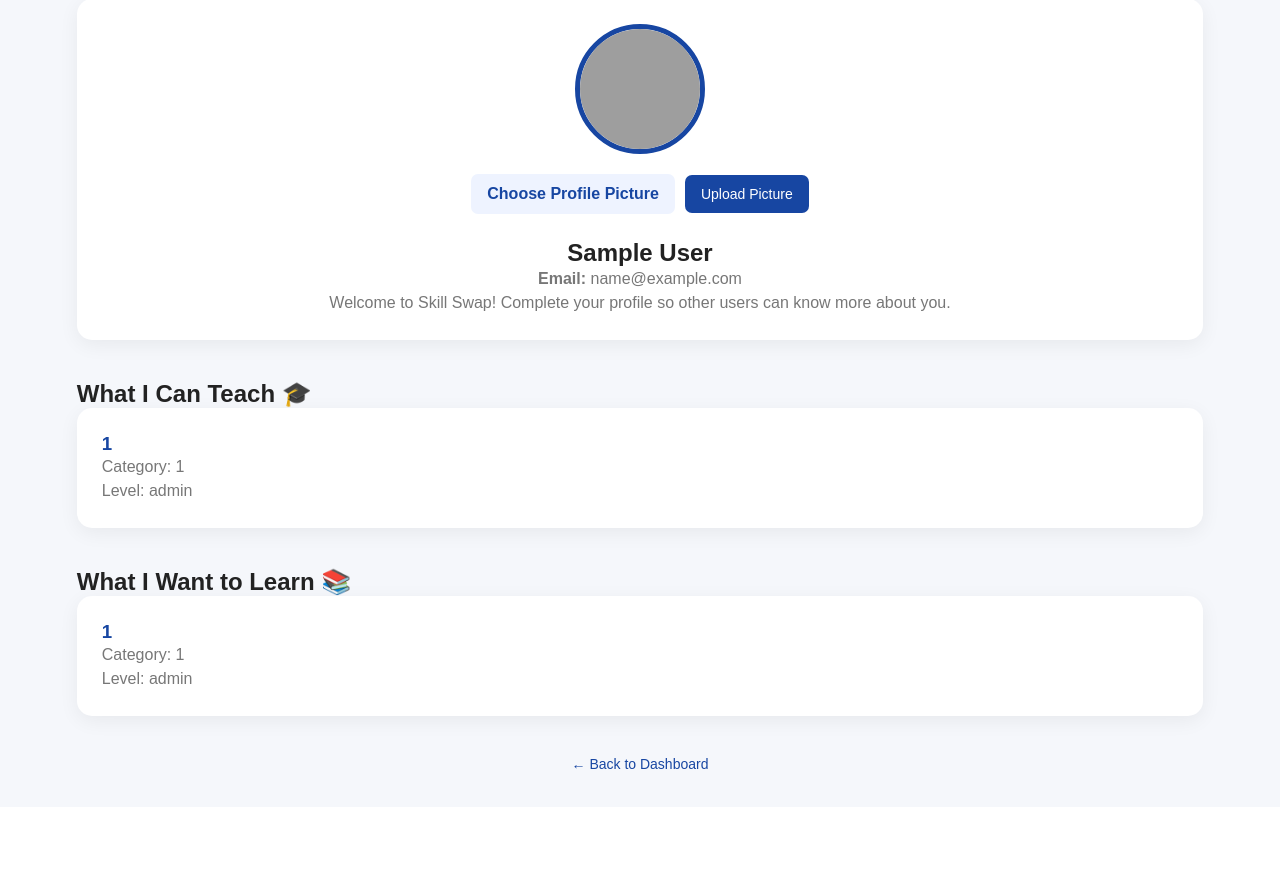
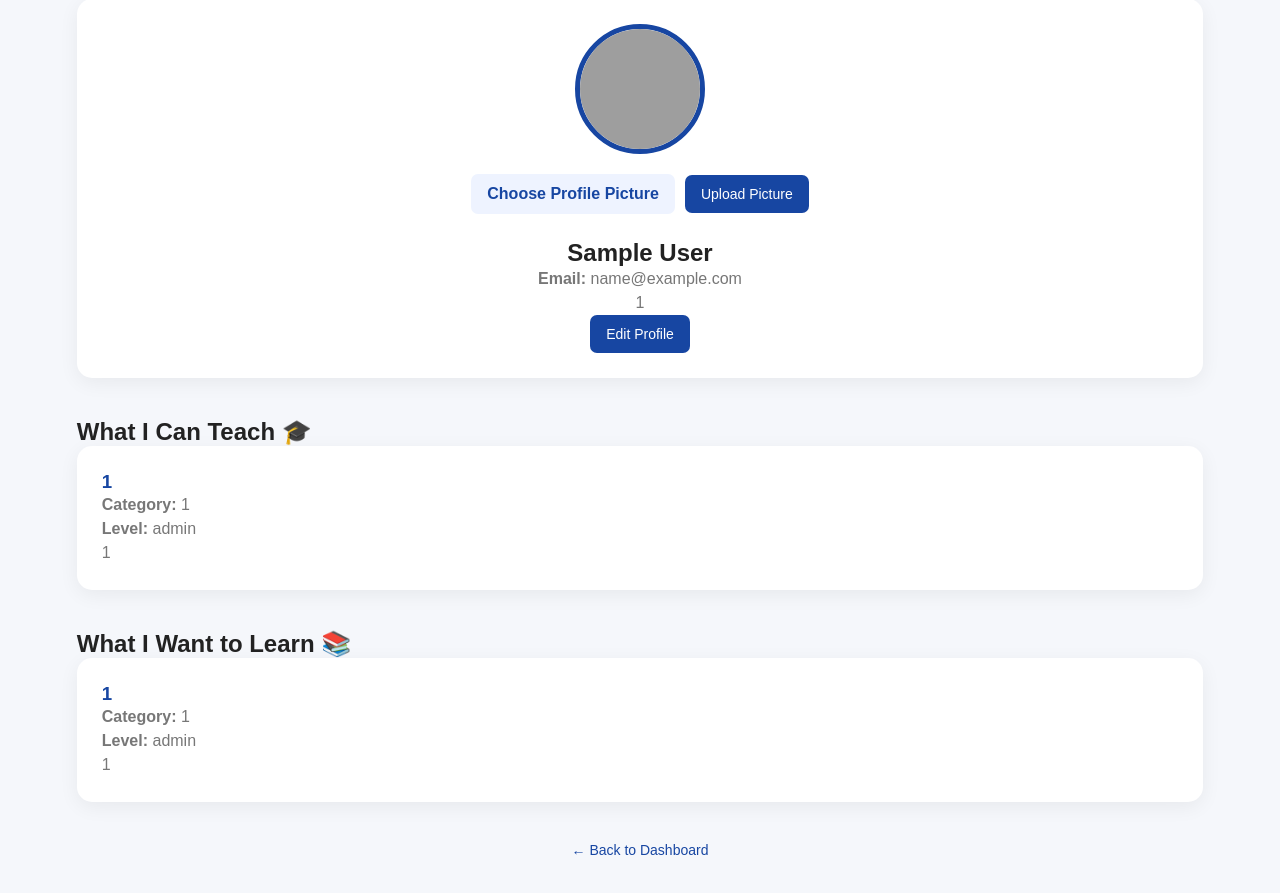
Before and after one commit to emma5004/Skillswap-, a Flask app: page /profile in a window 1280 px wide. Shown: the part 247-1140 px from the top of the page. Before the commit the page ends 1016 px from the top, so only its background shows below. Run offline with Flask 3, Linux system fonts and the light colour scheme; the visitor is signed in with stand-in values (Sample User, id 1); grey boxes are pictures that could not be loaded.

Commit message:
Update profile.html

```diff
--- a/templates/profile.html
+++ b/templates/profile.html
@@ -31,9 +31,9 @@
     </nav>
 
 
-    <!-- PROFILE -->
     <main class="dashboard-container">
 
+        <!-- PROFILE HEADER -->
         <section class="welcome-section">
 
             <div>
@@ -54,16 +54,13 @@
             <div class="dashboard-card profile-card">
 
                 <!-- PROFILE PICTURE -->
-
                 <div class="profile-picture-container">
 
                     {% if session.get('profile_picture') %}
 
                         <img
-                            src="{{ url_for(
-                                'uploaded_file',
-                                filename=session.get('profile_picture')
-                            ) }}"
+                            src="{{ url_for('uploaded_file',
+                            filename=session.get('profile_picture')) }}"
                             class="profile-picture"
                             alt="Profile Picture"
                         >
@@ -79,8 +76,7 @@
                 </div>
 
 
-                <!-- UPLOAD FORM -->
-
+                <!-- UPLOAD PROFILE PICTURE -->
                 <form
                     action="/upload-profile-picture"
                     method="POST"
@@ -88,11 +84,11 @@
                     class="profile-upload-form"
                 >
 
-                    <label for="profile_picture"
-                           class="upload-button">
-
+                    <label
+                        for="profile_picture"
+                        class="upload-button"
+                    >
                         Choose Profile Picture
-
                     </label>
 
                     <input
@@ -121,11 +117,29 @@
                     {{ session.get('email', 'No email available') }}
                 </p>
 
+                {% if session.get('about') %}
+
                 <p>
-                    Welcome to Skill Swap! Complete your
-                    profile so other users can know more
-                    about you.
+                    {{ session.get('about') }}
                 </p>
+
+                {% else %}
+
+                <p>
+                    Tell other Skill Swap users a little
+                    about yourself.
+                </p>
+
+                {% endif %}
+
+
+                <!-- EDIT PROFILE BUTTON -->
+                <a
+                    href="/edit-profile"
+                    class="dashboard-card-button"
+                >
+                    Edit Profile
+                </a>
 
             </div>
 
@@ -133,7 +147,6 @@
 
 
         <!-- MY SKILL -->
-
         <section class="dashboard-section">
 
             <h2>What I Can Teach 🎓</h2>
@@ -145,13 +158,17 @@
                 <h3>{{ session.get('skill') }}</h3>
 
                 <p>
-                    Category:
+                    <strong>Category:</strong>
                     {{ session.get('category') }}
                 </p>
 
                 <p>
-                    Level:
+                    <strong>Level:</strong>
                     {{ session.get('level') }}
+                </p>
+
+                <p>
+                    {{ session.get('description') }}
                 </p>
 
             </div>
@@ -169,8 +186,10 @@
                     Skill Swap community.
                 </p>
 
-                <a href="/add-skill"
-                   class="primary-button">
+                <a
+                    href="/add-skill"
+                    class="primary-button"
+                >
                     Add My Skill
                 </a>
 
@@ -181,8 +200,7 @@
         </section>
 
 
-        <!-- LEARNING GOAL -->
-
+        <!-- SKILLS I WANT TO LEARN -->
         <section class="dashboard-section">
 
             <h2>What I Want to Learn 📚</h2>
@@ -196,13 +214,17 @@
                 </h3>
 
                 <p>
-                    Category:
+                    <strong>Category:</strong>
                     {{ session.get('learning_category') }}
                 </p>
 
                 <p>
-                    Level:
+                    <strong>Level:</strong>
                     {{ session.get('learning_level') }}
+                </p>
+
+                <p>
+                    {{ session.get('learning_description') }}
                 </p>
 
             </div>
@@ -219,8 +241,10 @@
                     Add a skill you want to learn.
                 </p>
 
-                <a href="/learn-skill"
-                   class="primary-button">
+                <a
+                    href="/learn-skill"
+                    class="primary-button"
+                >
                     Add Learning Goal
                 </a>
 
@@ -231,6 +255,7 @@
         </section>
 
 
+        <!-- BACK -->
         <a href="/dashboard" class="back-home">
             ← Back to Dashboard
         </a>
@@ -238,4 +263,4 @@
     </main>
 
 </body>
-                      </html>
+            </html>
```
